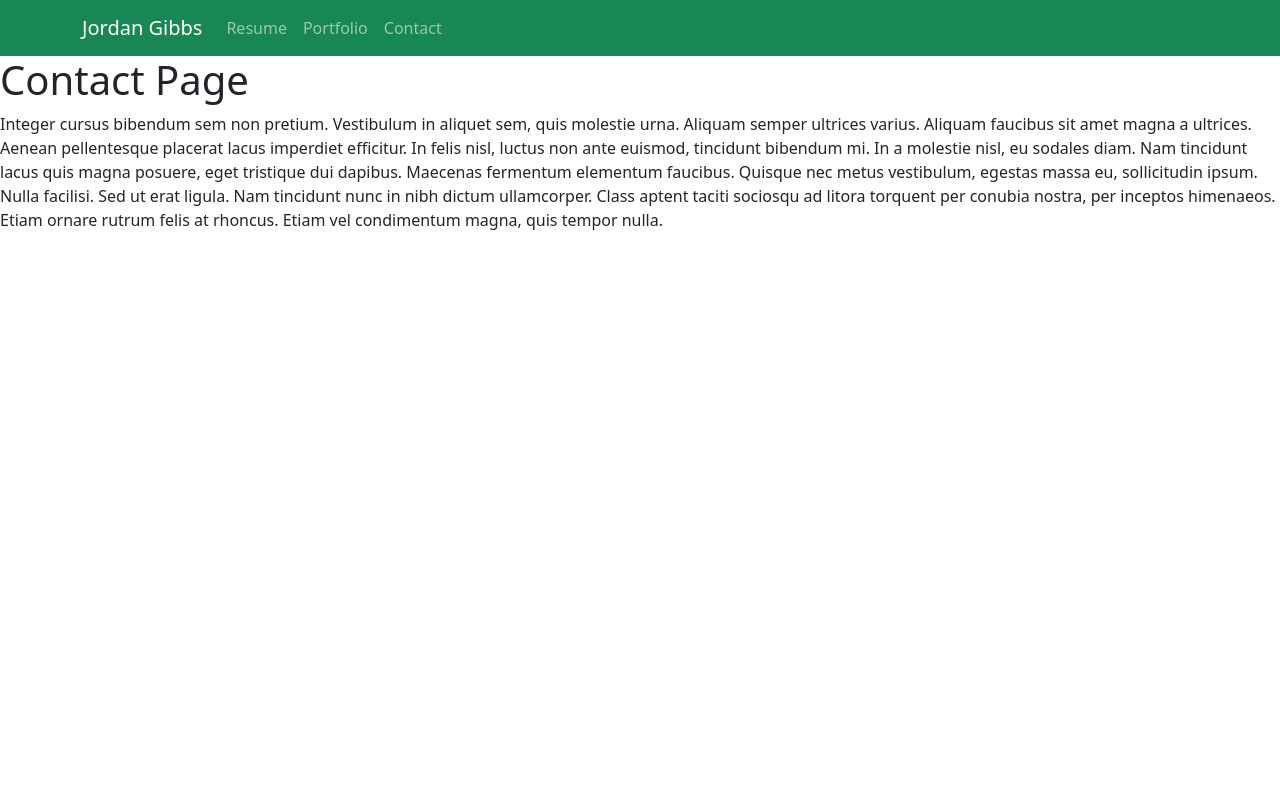
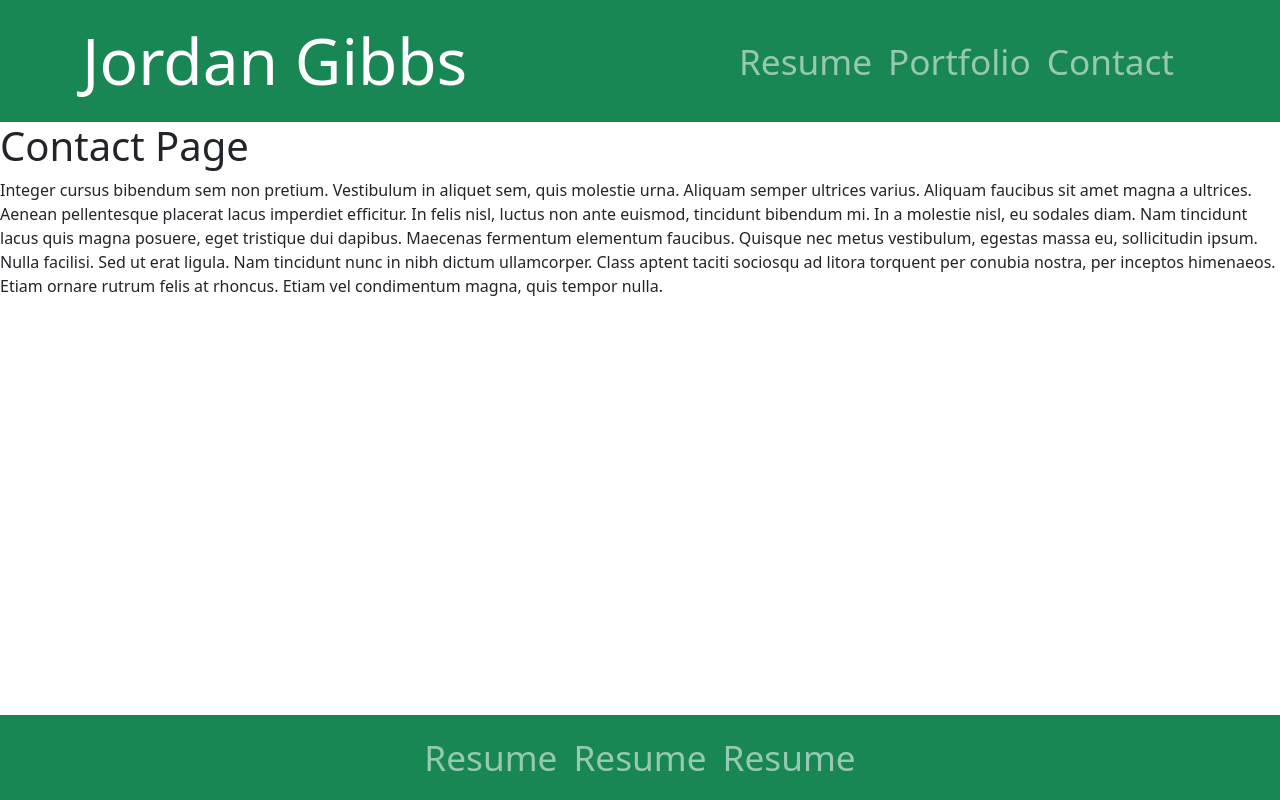
Before and after one commit to gibbo3433/react-portfolio, a React (Create React App) app: page / in a window 1280 px wide. Built offline with nearby package versions, Linux system fonts and the light colour scheme.

Commit message:
added the footer

```diff
--- /dev/null
+++ b/src/components/Footer.js
@@ -0,0 +1,21 @@
+import React from 'react';
+import Container from 'react-bootstrap/Container';
+import Nav from 'react-bootstrap/Nav';
+import Navbar from 'react-bootstrap/Navbar';
+
+
+export default function Footer() {
+    return (
+      <>
+        <Navbar bg="success" variant="dark" className="fixed-bottom">
+          <Container className="text-center">
+            <Nav className="mx-auto" style={{fontSize: '2.2rem'}}>
+            <Nav.Link href="#resume" className="flex-fill">Resume</Nav.Link>
+            <Nav.Link href="#resume" className="flex-fill">Resume</Nav.Link>
+            <Nav.Link href="#resume" className="flex-fill">Resume</Nav.Link>
+            </Nav>
+           </Container>
+        </Navbar>
+        </>
+    );
+  };
--- a/src/components/NavTabs.js
+++ b/src/components/NavTabs.js
@@ -8,10 +8,10 @@ function NavTabs({ currentPage, handlePageChange }) {
   return (
     <>
       <Navbar bg="success" variant="dark">
-        <Container>
-          <Navbar.Brand size="lg" href="#aboutme" onClick={() => handlePageChange('AboutMe')}
+        <Container style={{fontSize: '2.2rem'}}>
+          <Navbar.Brand style={{fontSize: '4rem'}} href="#aboutme" onClick={() => handlePageChange('AboutMe')}
           className={currentPage === 'Home' ? 'nav-link active' : 'nav-link'}> Jordan Gibbs </Navbar.Brand>
-          <Nav className="me-auto">
+          <Nav className="m-3">
             <Nav.Link href="#resume"
           onClick={() => handlePageChange('Resume')}
           className={currentPage === 'Resume' ? 'nav-link active' : 'nav-link'}>Resume</Nav.Link>
--- a/src/components/PortfolioContainer.js
+++ b/src/components/PortfolioContainer.js
@@ -4,6 +4,7 @@ import AboutMe from './pages/AboutMe';
 import Resume from './pages/Resume';
 import Portfolio from './pages/Portfolio';
 import Contact from './pages/Contact';
+import Footer from './Footer';
 
 export default function PortfolioContainer() {
   const [currentPage, setCurrentPage] = useState('Home');
@@ -30,6 +31,7 @@ export default function PortfolioContainer() {
       <NavTabs currentPage={currentPage} handlePageChange={handlePageChange} />
       {/* Here we are calling the renderPage method which will return a component  */}
       {renderPage()}
+      <Footer />
     </div>
   );
 }
```
Also changed, not shown: src/components/MakeCard.js (+26 -1 lines).
